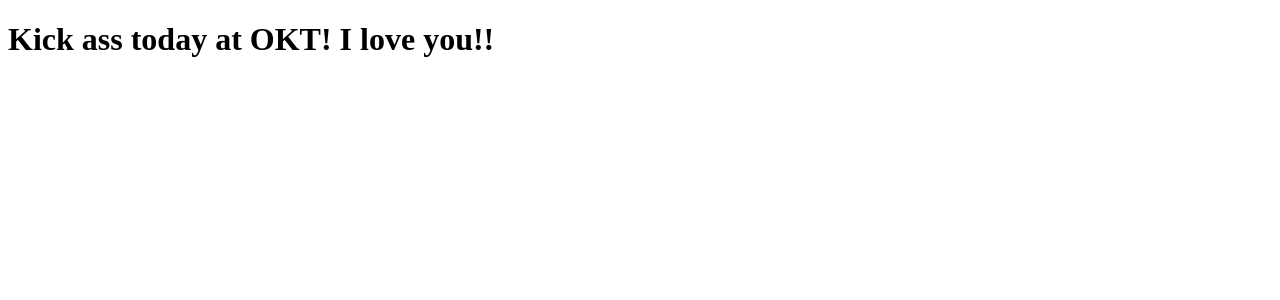
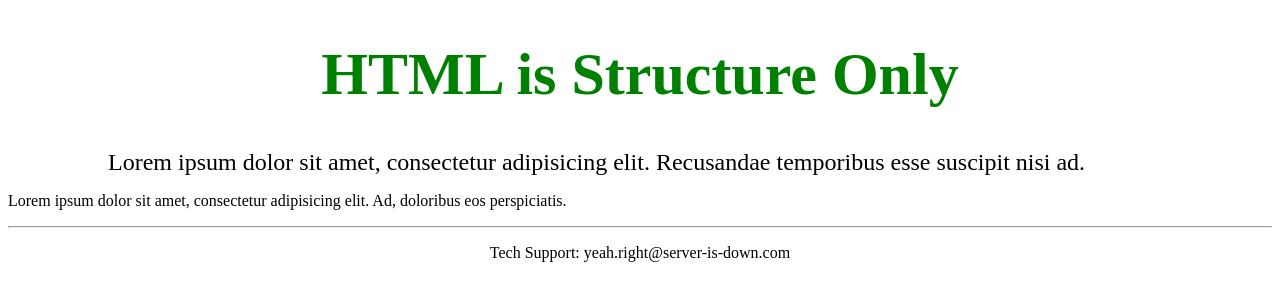
Before and after one commit to Mimner/coursera-test, a plain HTML site: page site/index.html in a window 1280 px wide. Drawn offline with Linux system fonts and the light colour scheme.

```diff
--- a/site/index.html
+++ b/site/index.html
@@ -1,10 +1,18 @@
-<!DOCTYPE html>
+<!doctype html>
 <html>
-<head>
-	<meta charset="utf-8">
-	<title>Hello Rebecca!</title>
-</head>
-<body>
-<h1>Kick ass today at OKT! I love you!!</h1>
-</body>
+  <head>
+    <title>HTML is Structure Only (After)</title>
+  </head>
+  <body>
+    <h1 style="color: green; font-size: 60px; text-align: center;">HTML is Structure Only</h1>
+    <p style="margin: 0 100px 0 100px; font-size: 1.5em;">Lorem ipsum dolor sit amet, consectetur adipisicing elit. Recusandae temporibus esse suscipit nisi ad.</p>
+    <p>Lorem ipsum dolor sit amet, consectetur adipisicing elit. Ad, doloribus eos perspiciatis.</p>
+    <footer>
+      <hr>
+      <p style="text-align: center;"
+         onclick="alert('EMAILING US IS USELESS');">
+         Tech Support: yeah.right@server-is-down.com
+      </p>
+    </footer>
+  </body>
 </html>
```
